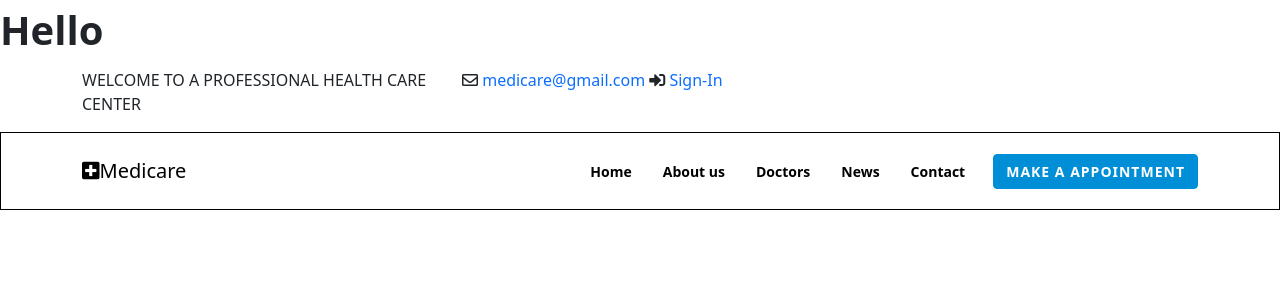
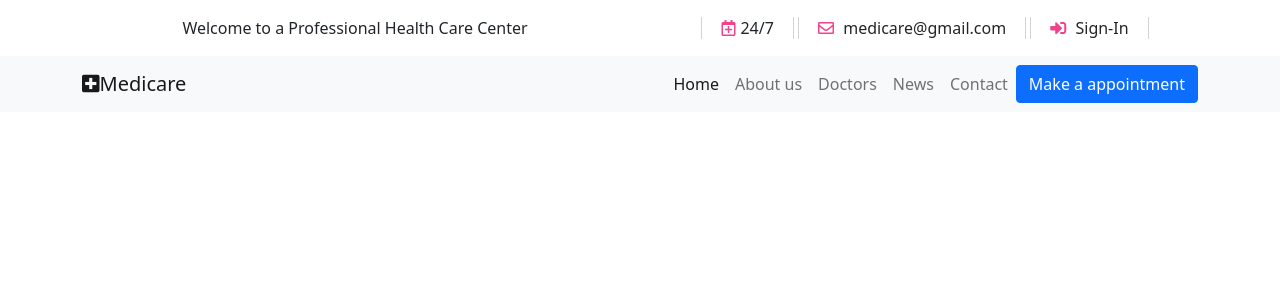
Before and after one commit to Md-Tariqul-Islam/Medicare, a PHP site: page / in a window 1280 px wide. Shown: the top 300 px of the page. Run offline with PHP 8.4, Linux system fonts and the light colour scheme.

Commit message:
Add icon color and responsive the header

```diff
--- a/css/style.css
+++ b/css/style.css
@@ -1,66 +1,23 @@
+
 *{
-    padding: 0px;
-    margin: 0px;
+  padding: 0px;
+  margin: 0px;
 }
-body {
-    background: #ffffff;
-    overflow-x: hidden;
-  }
-h1,h2,h3,h4,h5,h6 {
-    font-weight: 600;
-    line-height: inherit;
-
-  }
-a,a:hover{
-      text-decoration: none;
-  }
-
-.header-section{
-	width: 100%;
-  padding: 10px 0px;
-  border: 1px solid black;
+span a{
+  color: #252525;
+  text-decoration: none;
 }
-.header-section .navbar-brand{
-    color: #000;
+span a:hover{
+  color: #f14242;
 }
-.header-section .navbar-brand .fa{
-    color: #008ed6;
-}
-.header-section .bg-light{
-	background: transparent !important;
-}
-.header-section .navbar-light .navbar-nav .nav-link {
-    color: black;
-    font-size: 14px;
-    font-weight: 600;
-    margin: 0px 0px 0px 15px;
-}
-.header-section .navbar-light .navbar-nav .nav-link:hover {
-	color: #008ed6;
-}
-.header-section .navbar-light .btn-primary {
-	background: #008ed6;
-	color: #fff;
-	border: 1px solid #008ed6;
-	font-size: 14px;
-	font-weight: 600;
-	letter-spacing: 1px;
-	text-transform: uppercase;
-  margin: 0px 0px 0px 20px;
-}
-.header-section .navbar-light .btn-primary:hover{
-  background: transparent;
-	color: #008ed6;
-	border: 1px solid #008ed6;
+span i{
+  color: #f1428b;
+  margin-right: 5px;
 }
 
-
-header span.email-icon {
-  padding-top: 0;
-  color:aquamarine;
-  border: 2px solid red;
+header span.icon {
+  border-left: 1px solid #d3d3d3;
+  border-right: 1px solid #d3d3d3;
+  padding-right: 19px;
+  padding-left: 19px;
 }
-
-header p{
-  text-transform : uppercase;
-}
--- a/index.php
+++ b/index.php
@@ -6,39 +6,32 @@
     <meta charset="utf-8">
     <meta name="viewport" content="width=device-width, initial-scale=1">
 
-     <!-- MAIN CSS -->
-
-
+    <!-- MAIN CSS -->
+    <link rel="stylesheet" href="css/style.css?v=<?php echo time();?>">
 
     <!-- Bootstrap CSS -->
     <link href="https://cdn.jsdelivr.net/npm/bootstrap@5.0.2/dist/css/bootstrap.min.css" rel="stylesheet" integrity="sha384-EVSTQN3/azprG1Anm3QDgpJLIm9Nao0Yz1ztcQTwFspd3yD65VohhpuuCOmLASjC" crossorigin="anonymous">
 
-
     <!-- Font Awesome -->
     <link rel="stylesheet" href="https://use.fontawesome.com/releases/v5.15.4/css/all.css" integrity="sha384-DyZ88mC6Up2uqS4h/KRgHuoeGwBcD4Ng9SiP4dIRy0EXTlnuz47vAwmeGwVChigm" crossorigin="anonymous">
-
-    <!-- <link rel="stylesheet" href="https://cdnjs.cloudflare.com/ajax/libs/font-awesome/4.7.0/css/font-awesome.css"> -->
-    <link rel="stylesheet" href="css/style.css">
 
     <title>MediCare</title>
 
   </head>
   <body>
-    <!-- header-section start -->
-     <!-- HEADER -->
+     <!-- Header -->
+     <header>
+        <div class="container pt-3">
+            <div class="row ">
 
-     <h1 class="b">Hello</h1>
-     <header>
-        <div class="container">
-            <div class="row">
-
-                <div class="col-md-4 col-sm-5">
-                    <p>Welcome to a Professional Health Care Center</p>
+                <div class="col text-center">
+                    <p class="text-nowrap">Welcome to a Professional Health Care Center</p>
                 </div>
 
-                <div class="col-md-8 col-sm-7 text-align-right">
-                    <span><i class="far fa-envelope"></i> <a href="#">medicare@gmail.com</a></span>
-                    <span> <i class="fas fa-sign-in-alt"></i><a href="login.php"> Sign-In</a></span>
+                <div class="col text-center text-nowrap">
+                    <span class="icon"><i class="far fa-calendar-plus"></i>24/7</span>
+                    <span class="icon"><i class="far fa-envelope"></i> <a href="#">medicare@gmail.com</a></span>
+                    <span class="icon"> <i class="fas fa-sign-in-alt"></i><a href="login.php"> Sign-In</a></span>
                 </div>
 
             </div>
@@ -46,7 +39,7 @@
     </header>
 
 
-    <header class="header-section">
+    <section class="header-section">
     <nav class="navbar navbar-expand-lg navbar-light bg-light">
           <div class="container">
             <a class="navbar-brand" href="index.html">
@@ -79,7 +72,7 @@
             </div>
           </div>
         </nav>
-    </header>
+    </section>
     <!-- header-section end -->
     <script src="https://cdn.jsdelivr.net/npm/bootstrap@5.0.2/dist/js/bootstrap.bundle.min.js" integrity="sha384-MrcW6ZMFYlzcLA8Nl+NtUVF0sA7MsXsP1UyJoMp4YLEuNSfAP+JcXn/tWtIaxVXM" crossorigin="anonymous"></script>
   </body>
```
